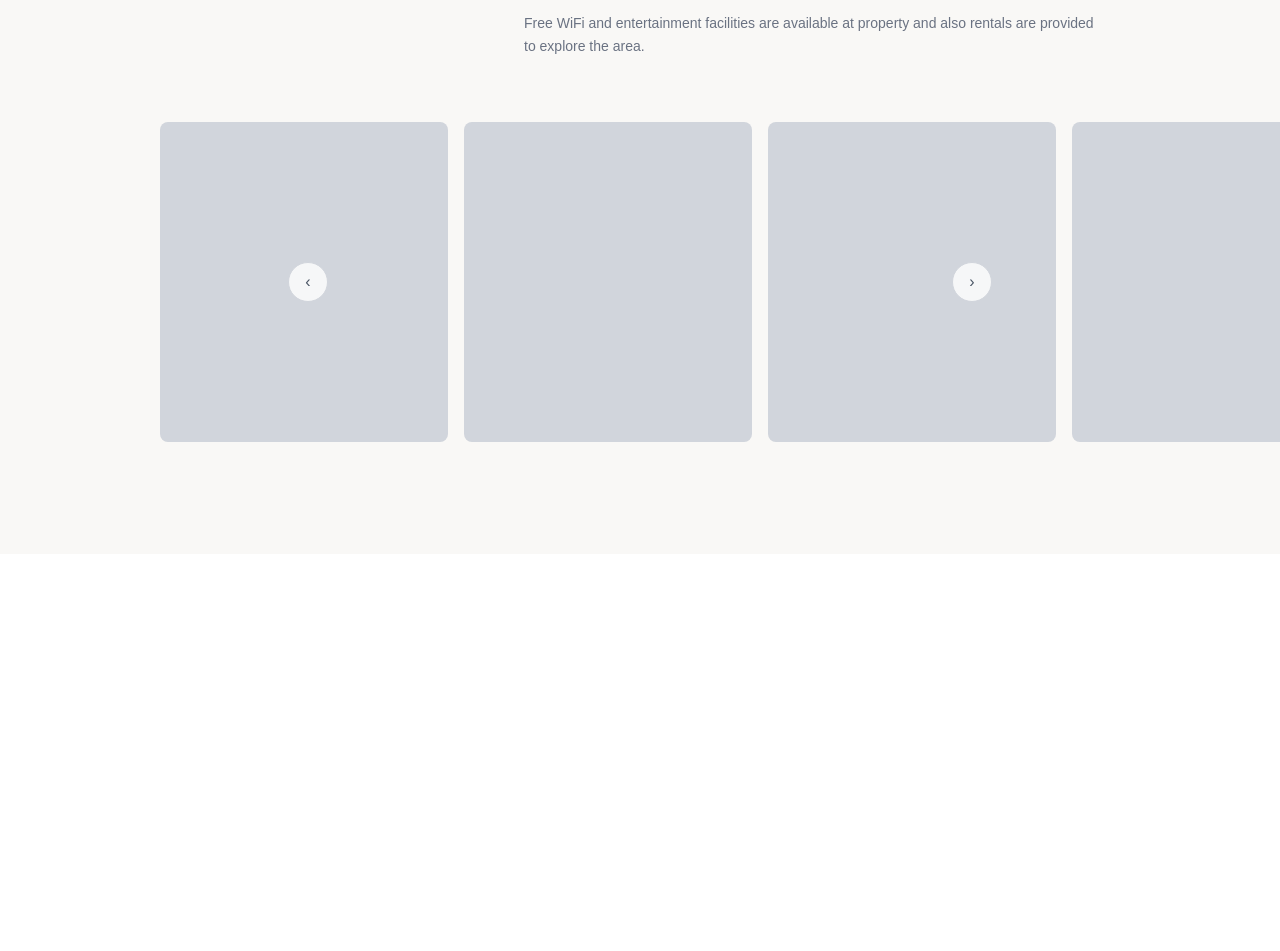
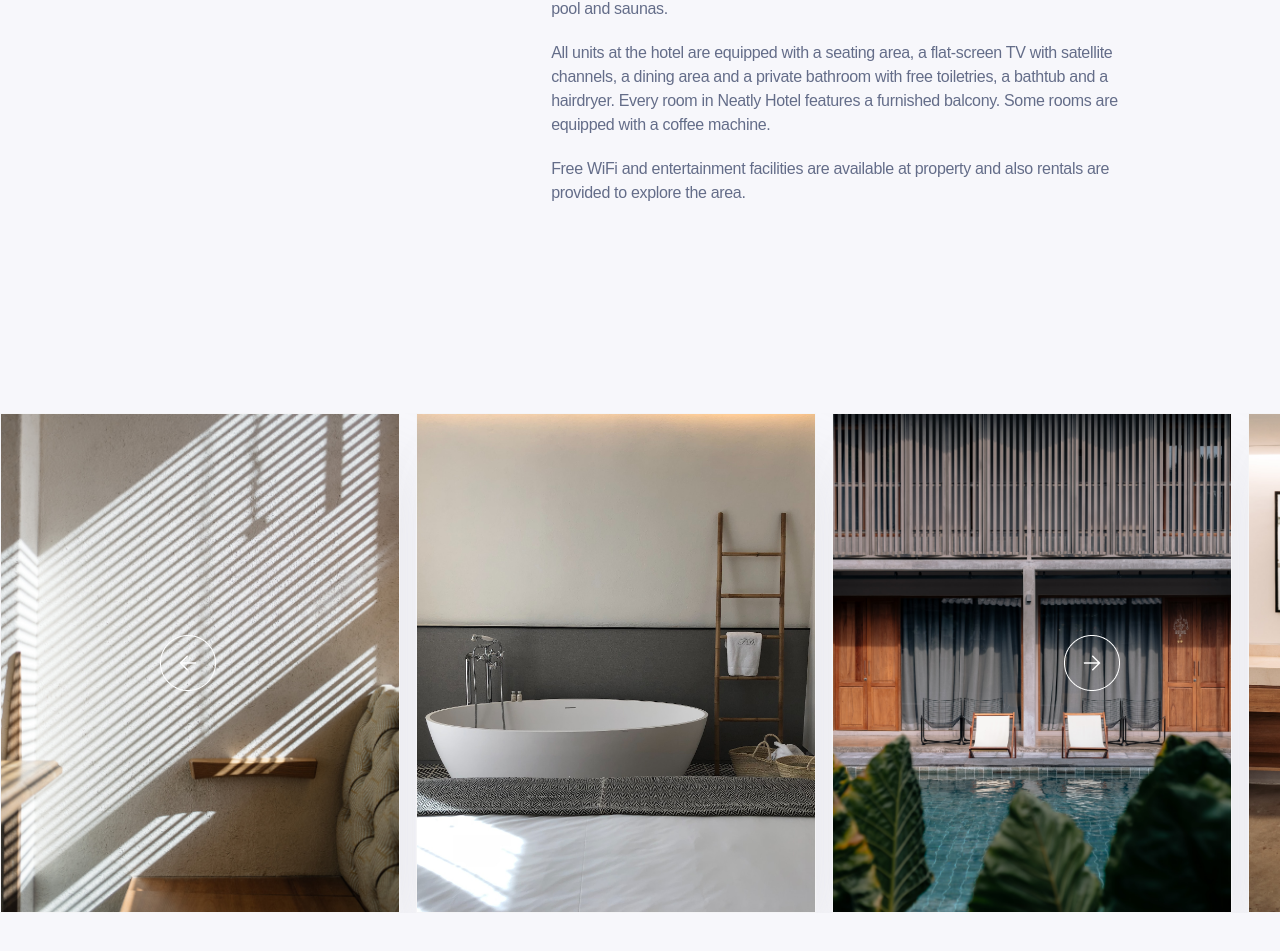
Before and after one commit to beamMiter/Neatly-Hotel, a Next.js app: page / in a window 1280 px wide. Shown: the part 1599-2550 px from the top of the page. Before the commit the page ends 2153 px from the top, so only its background shows below. Built offline with nearby package versions, Linux system fonts and the light colour scheme.

Commit message:
feat(about): rebuild image slider with real photos and Inter font

```diff
--- a/src/components/shared/About.tsx
+++ b/src/components/shared/About.tsx
@@ -1,6 +1,8 @@
 // ── About ─────────────────────────────────────────────────────────────
-// About section — heading, description, image row (static mockup)
-// แก้ไขได้: heading text, DESCRIPTION, IMAGES paths
+// About section — heading, description, full-bleed image slider
+// แก้ไขได้: heading text, DESCRIPTION, IMAGES paths, arrow icon
+
+import Image from 'next/image';
 
 // ── Data ───────────────────────────────────────────────────────
 const DESCRIPTION = [
@@ -10,57 +12,66 @@ const DESCRIPTION = [
 ];
 
 const IMAGES = [
-	{ id: 1, src: '', alt: 'Neatly Hotel room' },
-	{ id: 2, src: '', alt: 'Neatly Hotel bathroom' },
-	{ id: 3, src: '', alt: 'Neatly Hotel pool' },
-	{ id: 4, src: '', alt: 'Neatly Hotel bedroom' },
-	{ id: 5, src: '', alt: 'Neatly Hotel balcony' },
+	{ id: 1, src: '/images/room-bg-preview/room-preview-auto1.jpg', alt: 'Neatly Hotel room' },
+	{ id: 2, src: '/images/room-bg-preview/room-preview-auto2.jpg', alt: 'Neatly Hotel bathroom' },
+	{ id: 3, src: '/images/room-bg-preview/room-preview-auto3.jpg', alt: 'Neatly Hotel pool' },
+	{ id: 4, src: '/images/room-bg-preview/room-preview-auto4.jpg', alt: 'Neatly Hotel bedroom' },
+	{ id: 5, src: '/images/room-bg-preview/room-preview-auto5.jpg', alt: 'Neatly Hotel balcony' },
 ];
 
 // ── Component ──────────────────────────────────────────────────
 const About = () => {
 	return (
-		<section className="w-full bg-[#F9F8F6] py-20 lg:py-28">
+		<section className="w-full bg-[#F7F7FB] py-20 lg:py-28">
 			<div className="px-6 sm:px-10 lg:px-40 flex flex-col lg:flex-row lg:items-start gap-8 lg:gap-0">
-				<h2 className="w-91 max-w-full font-['Noto_Serif'] font-normal text-4xl lg:text-[68px] leading-[125%] tracking-[-0.02em] text-[#2F3E35]">
+				<h2 className="flex-none whitespace-nowrap [font-family:var(--font-noto-serif)] font-medium text-4xl lg:text-[68px] leading-[125%] tracking-[-0.02em] text-[#2F3E35]">
 					Neatly Hotel
 				</h2>
 
-				<div className="max-w-xl flex flex-col gap-5">
+				<div className="max-w-xl lg:w-232 lg:max-w-none lg:mt-34 flex flex-col gap-5">
 					{DESCRIPTION.map((paragraph, index) => (
-						<p key={index} className="text-sm text-gray-500 leading-relaxed">
+						<p
+							key={index}
+							className="[font-family:var(--font-inter)] text-base leading-[150%] tracking-[-0.02em] text-[#646D89]"
+						>
 							{paragraph}
 						</p>
 					))}
 				</div>
 			</div>
 
-			<div className="relative mt-16">
-				<div className="flex gap-4 overflow-x-hidden px-6 sm:px-10 lg:px-40">
+			<div className="relative mt-20 lg:mt-52 w-full overflow-x-scroll">
+				<div className="flex w-fit flex-row gap-4 px-6 sm:px-10 lg:mx-auto lg:px-0">
 					{IMAGES.map((image) => (
 						<div
 							key={image.id}
-							className="relative flex-none w-64 lg:w-72 h-72 lg:h-80 bg-gray-300 rounded-lg overflow-hidden"
+							className="relative h-72 w-64 flex-none overflow-hidden border border-[#F5F5F7] shadow-[24px_36px_64px_-14px_rgba(161,161,165,0.15)] lg:h-125 lg:w-100"
 						>
-							{/* placeholder — ใส่ path จริงทีหลัง */}
+							<Image
+								src={image.src}
+								alt={image.alt}
+								fill
+								sizes="(min-width: 1024px) 400px, 256px"
+								className="object-cover"
+							/>
 						</div>
 					))}
 				</div>
 
 				<button
 					type="button"
-					className="hidden lg:flex absolute left-64 lg:left-72 top-1/2 -translate-y-1/2 items-center justify-center w-10 h-10 rounded-full bg-white/80 border border-gray-300 text-gray-600 hover:bg-white transition-colors duration-150"
+					className="hidden lg:flex absolute left-40 top-1/2 -translate-y-1/2 h-14 w-14 items-center justify-center"
 					aria-label="Previous image"
 				>
-					‹
+					<Image src="/images/icon/arrow-left-auto.png" alt="" width={56} height={56} />
 				</button>
 
 				<button
 					type="button"
-					className="hidden lg:flex absolute right-64 lg:right-72 top-1/2 -translate-y-1/2 items-center justify-center w-10 h-10 rounded-full bg-white/80 border border-gray-300 text-gray-600 hover:bg-white transition-colors duration-150"
+					className="hidden lg:flex absolute right-40 top-1/2 -translate-y-1/2 h-14 w-14 items-center justify-center"
 					aria-label="Next image"
 				>
-					›
+					<Image src="/images/icon/arrow-right-auto.png" alt="" width={56} height={56} />
 				</button>
 			</div>
 		</section>
```
